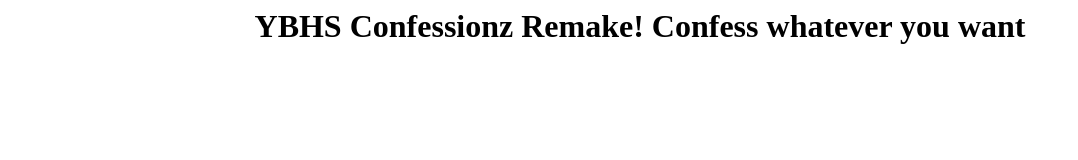
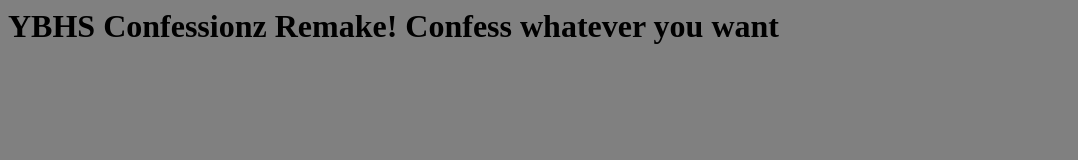
Before and after one commit to ybconfessionzremake/ybhsconfessremake.github.io, a plain HTML site: page index.html in a window 1280 px wide. Shown: the whole page, without its empty margins (0-1078 px from the left). Drawn offline with Linux system fonts and the light colour scheme.

Commit message:
Update index.html

```diff
--- a/index.html
+++ b/index.html
@@ -10,9 +10,8 @@
 
   <style>
     body {
-      background-color: White;
-      color:#000000;
-      text-align:center;
+      background-color: Gray;
+
     }
   </styles>
 
```
